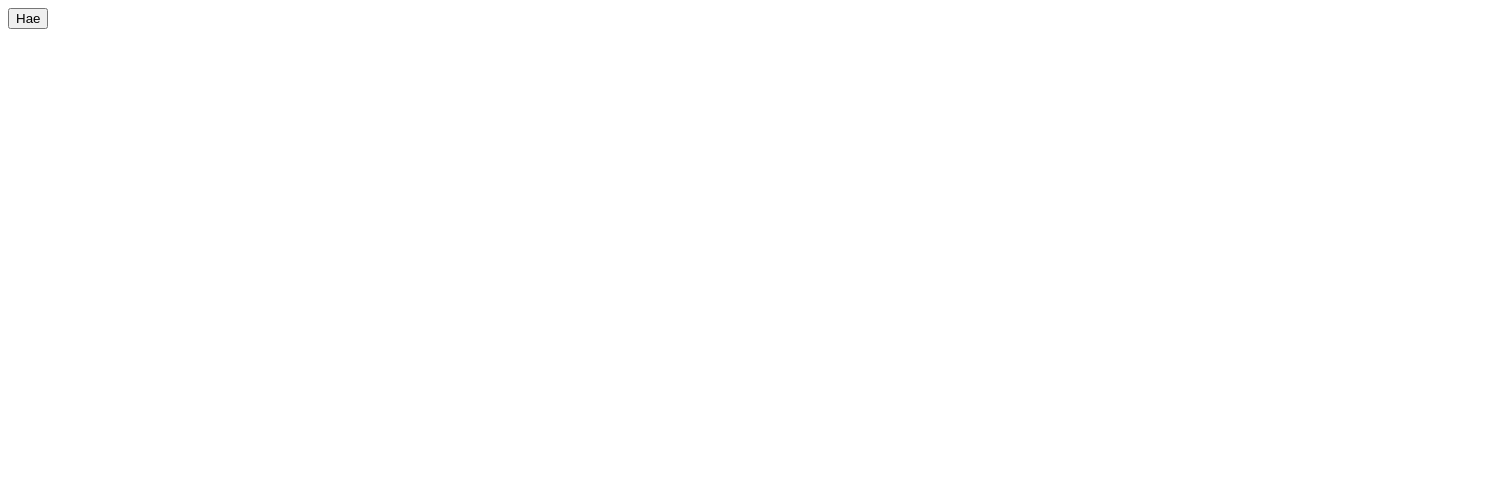
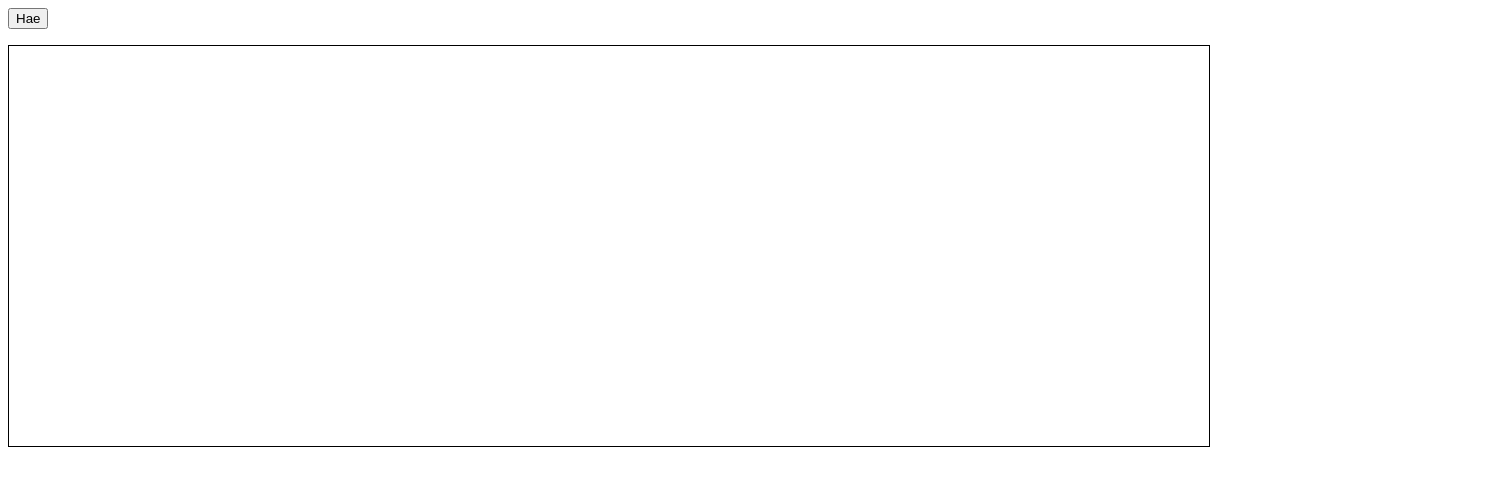
Before and after one commit to VorneMira/eduvantaa, a plain HTML site: page aurinkopaneeli_client/aurinkopaneeli.html in a window 1280 px wide. Shown: the whole page, 1508 px wide, since content can reach past the window. Drawn offline with Linux system fonts and the light colour scheme.

Commit message:
Update aurinkopaneeli.html

```diff
--- a/aurinkopaneeli_client/aurinkopaneeli.html
+++ b/aurinkopaneeli_client/aurinkopaneeli.html
@@ -128,6 +128,6 @@
         <p id="testi">
 
         </p>
-        <canvas id="myCanvas" width="1500" height="400" style="border:0px solid black;"></canvas>
+        <canvas id="myCanvas" width="1200" height="400" style="border:1px solid black;"></canvas>
     </body>
 </html>
```
